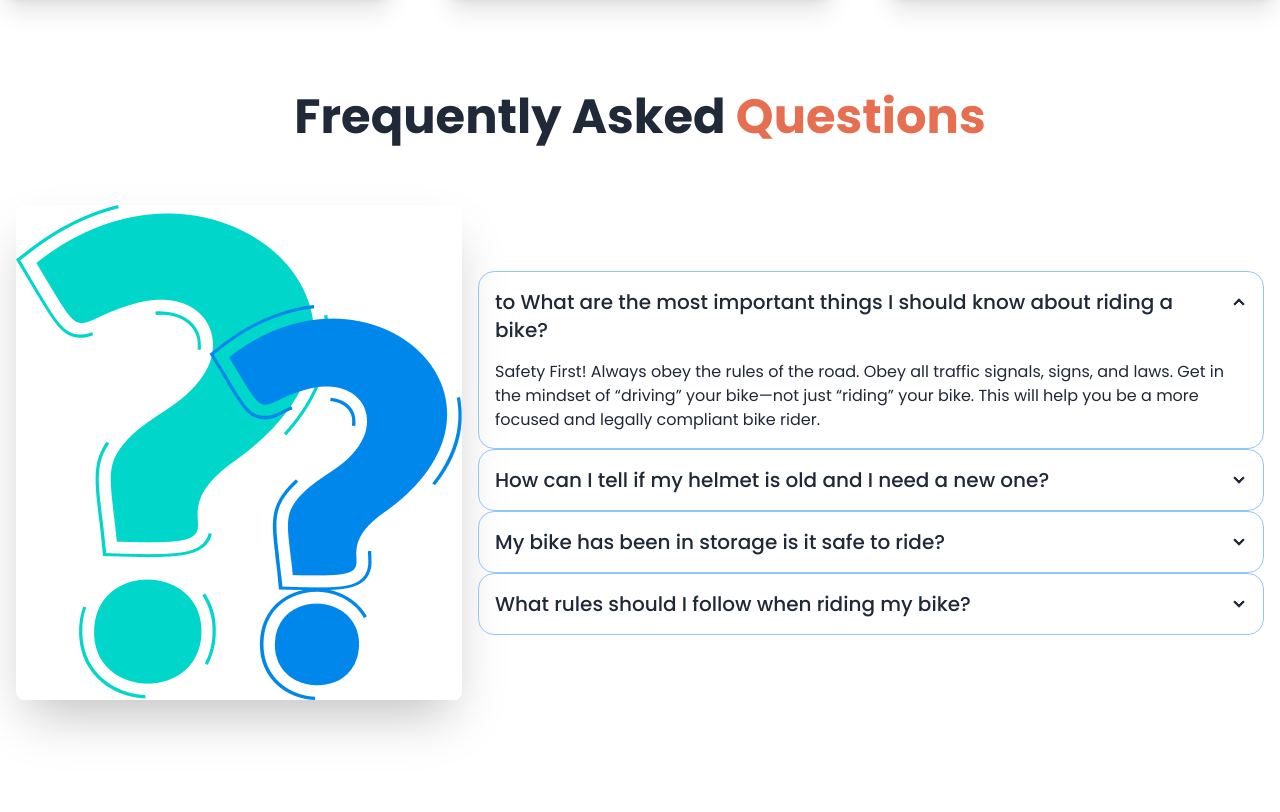
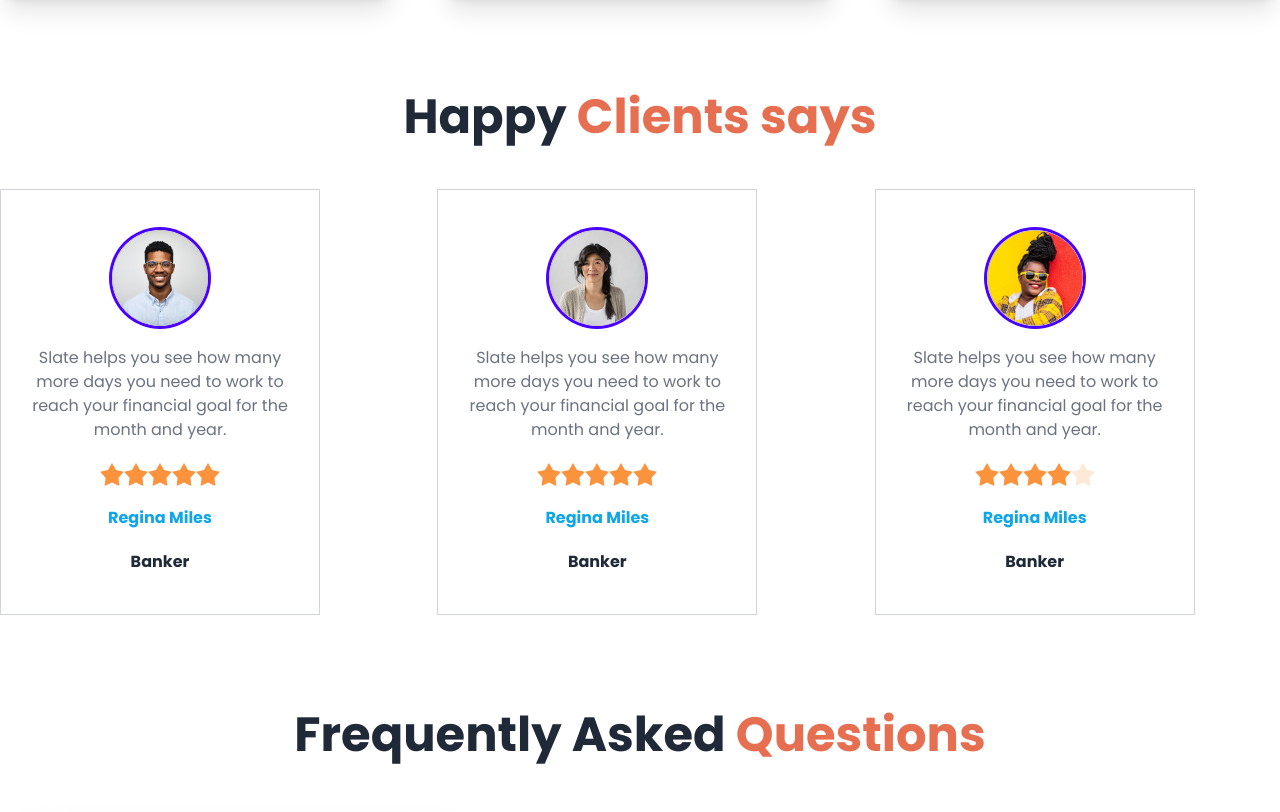
Before and after one commit to protivaghosh/bike-zone-resources, a plain HTML site: page index.html in a window 1280 px wide. Shown: the part 1713-2525 px from the top of the page. Drawn offline with nearby package versions, Linux system fonts and the light colour scheme.

Commit message:
added all this file

```diff
--- a/index.html
+++ b/index.html
@@ -168,15 +168,15 @@
      </header>
     <!-- main section -->
       <main class="md:container md:mx-auto">
-        <!-- Fetured Bikes section -->
-         <swction>
-          <h3 class="text-5xl font-bold text-center my-12">Fetured Bikes In This Year</h3>
+        <!-- Featured Bikes section -->
+         <section>
+          <h3 class="text-5xl font-bold text-center my-12">Featured Bikes In This Year</h3>
           <div class="grid grid-cols-1 md:grid-cols-2 lg:grid-cols-3 gap-10">
             <div><img class="w-72 h-60" src="./images/others/feature-bike.png" alt=""></div>
             <div><img class="w-72 h-60" src="./images/others/feature-bike.png" alt=""></div>
             <div><img class="w-72 h-60" src="./images/others/feature-bike.png" alt=""></div>
           </div>
-         </swction>
+         </section>
 
          <!-- latest News bike section -->
           <section class="my-24">
@@ -228,7 +228,86 @@
          </div>
                 </section>
                 <!-- Happy Clients section -->
+                 <section>
+                  <h3 class="text-5xl font-bold text-center my-12">Happy <span class="text-bike-primary">Clients says</span></h3>
+                  <div class="grid grid-cols-1 md:grid-cols-2 lg:grid-cols-3 gap-8">
+                    <div class="w-80 h-[-440px] border border-gray-300 text-center px-5 py-10">
+                      <div class="avatar">
+                        <div class="ring-primary  w-24 rounded-full ring  mb-5">
+                          <img src="./images/others/user-1.png" />
+                        </div>
+                      </div>
+                      <p class="text-gray-500 mb-5">Slate helps you see how
+                        many more days you need
+                        to work to reach your financial
+                        goal for the month and year.</p>
+                        <div class="rating mb-5">
+                          <input type="radio" name="rating-2" class="mask mask-star-2 bg-orange-400" />
 
+                          <input type="radio" name="rating-2" class="mask mask-star-2 bg-orange-400" />
+                          <input type="radio" name="rating-2" class="mask mask-star-2 bg-orange-400" />
+                          <input
+                            type="radio"
+                            name="rating-2"
+                            class="mask mask-star-2 bg-orange-400"
+                            checked="checked" />
+                          <input type="radio" name="rating-2" class="mask mask-star-2 bg-orange-400" />
+                        </div>
+                        <h3 class="text-sky-500 font-bold mb-5">Regina Miles</h3>
+                        <h3 class="font-bold">Banker</h3>
+                    </div>
+                    <div class="w-80 h-[-440px] border border-gray-300 text-center px-5 py-10">
+                      <div class="avatar">
+                        <div class="ring-primary  w-24 rounded-full ring  mb-5">
+                          <img src="./images/others/user-2.png" />
+                        </div>
+                      </div>
+                      <p class="text-gray-500 mb-5">Slate helps you see how
+                        many more days you need
+                        to work to reach your financial
+                        goal for the month and year.</p>
+                        <div class="rating mb-5">
+                          <input type="radio" name="rating-2" class="mask mask-star-2 bg-orange-400" />
+
+                          <input type="radio" name="rating-2" class="mask mask-star-2 bg-orange-400" />
+                          <input type="radio" name="rating-2" class="mask mask-star-2 bg-orange-400" />
+                          <input
+                            type="radio"
+                            name="rating-2"
+                            class="mask mask-star-2 bg-orange-400"
+                            checked="checked" />
+                          <input type="radio" name="rating-2" class="mask mask-star-2 bg-orange-400" />
+                        </div>
+                        <h3 class="text-sky-500 font-bold mb-5">Regina Miles</h3>
+                        <h3 class="font-bold">Banker</h3>
+                    </div>
+                    <div class="w-80 h-[-440px] border border-gray-300 text-center px-5 py-10">
+                      <div class="avatar">
+                        <div class="ring-primary  w-24 rounded-full ring  mb-5">
+                          <img src="./images/others/user-3.png" />
+                        </div>
+                      </div>
+                      <p class="text-gray-500 mb-5">Slate helps you see how
+                        many more days you need
+                        to work to reach your financial
+                        goal for the month and year.</p>
+                        <div class="rating mb-5">
+                          <input type="radio" name="rating-2" class="mask mask-star-2 bg-orange-400" />
+
+                          <input type="radio" name="rating-2" class="mask mask-star-2 bg-orange-400" />
+                          <input type="radio" name="rating-2" class="mask mask-star-2 bg-orange-400" />
+                          <input
+                            type="radio"
+                            name="rating-2"
+                            class="mask mask-star-2 bg-orange-400"
+                            checked="checked" />
+                          <input type="radio" name="rating-2" class="mask mask-star-2 bg-orange-400" />
+                        </div>
+                        <h3 class="text-sky-500 font-bold mb-5">Regina Miles</h3>
+                        <h3 class="font-bold">Banker</h3>
+                    </div>
+                  </div>
+                 </section>
                 <!-- Frequently Asked Questions section -->
                  <section class="my-24">
                   <h3 class="text-5xl font-bold text-center mb-12">Frequently Asked <span class="text-bike-primary">Questions</span></h3>
```
